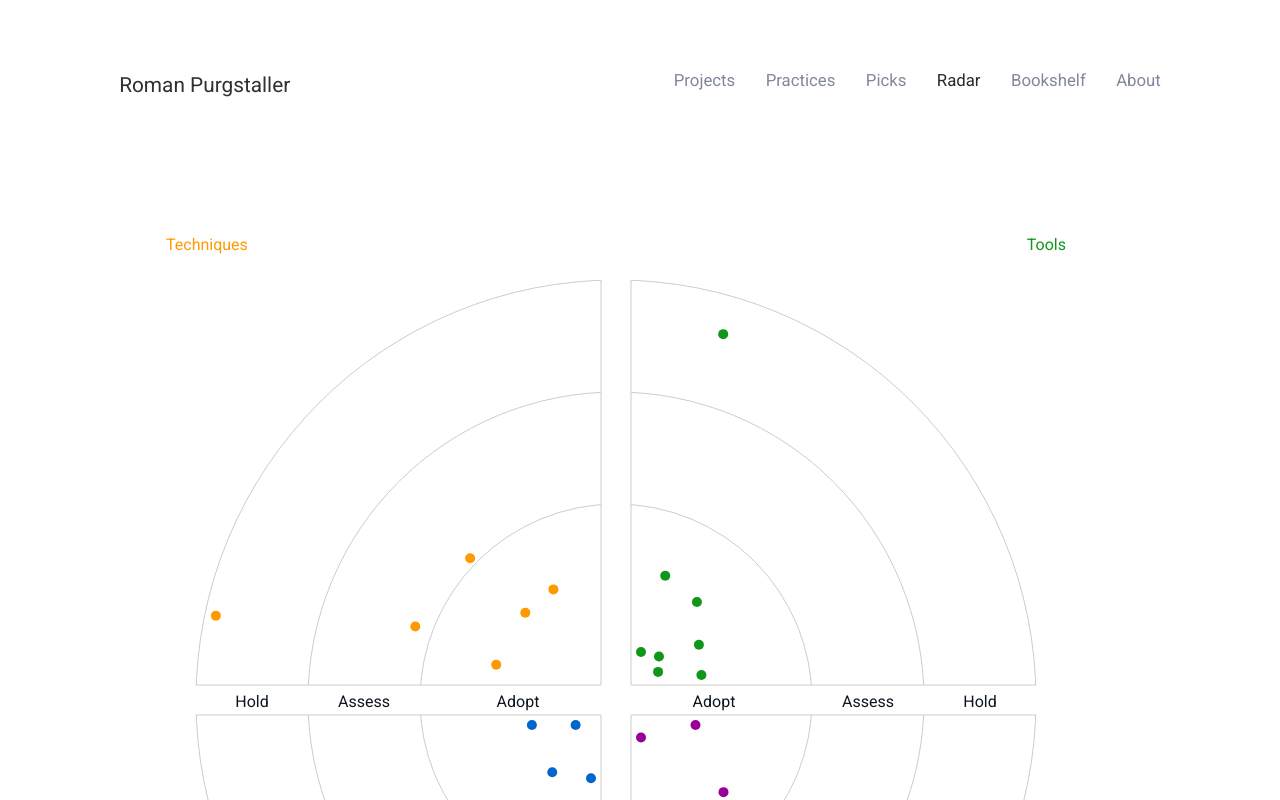
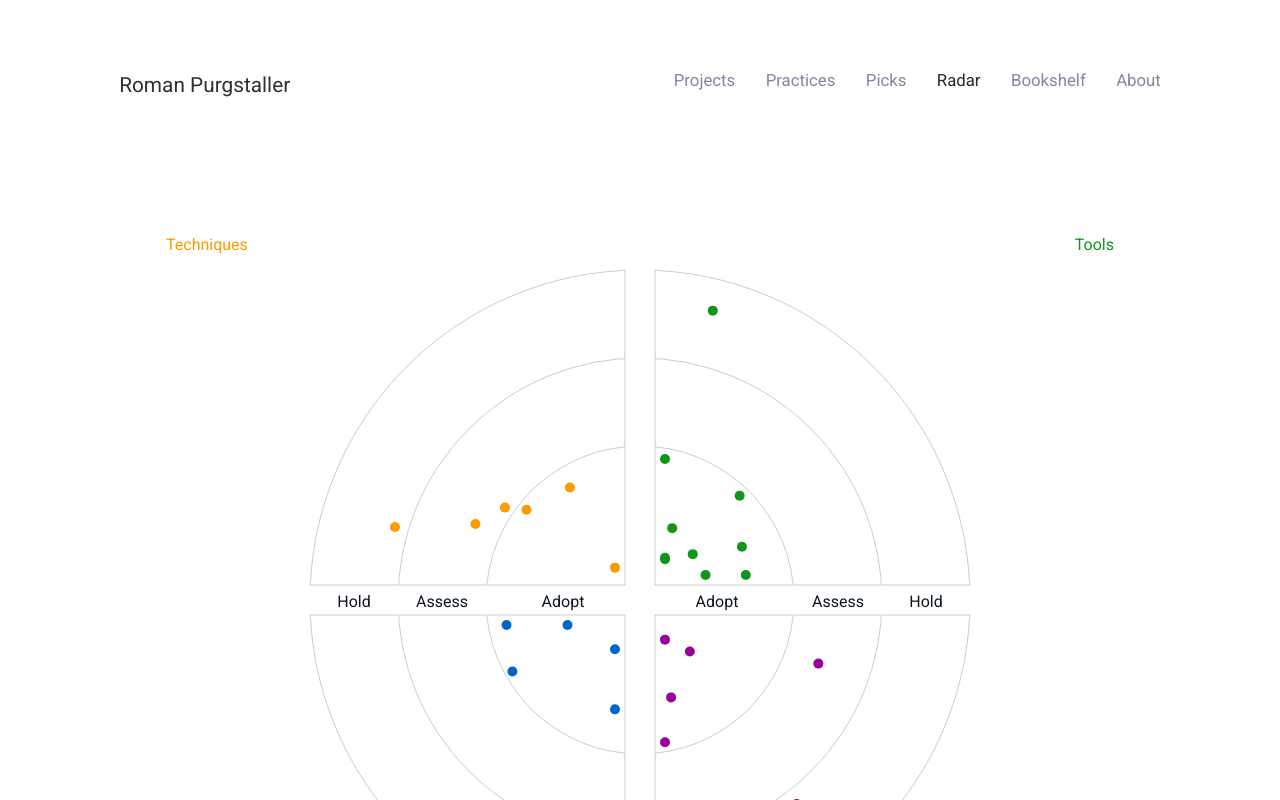
Before and after one commit to rpurgstaller/portfolio-website-react, a React (Create React App) app: page /radar in a window 1280 px wide. Shown: the top 800 px of the page. Built offline with nearby package versions, Linux system fonts and the light colour scheme.

Commit message:
refactor radar

```diff
--- a/src/components/Radar.js
+++ b/src/components/Radar.js
@@ -1,13 +1,15 @@
 import { radarData } from "./RadarData";
+import { useState } from "react";
 
-const size = 1000;
-const border = size / 2;
+const width = 1048;
+const height = 800;
+// const border = sizeX / 2;
 
-const ringSize = 140;
+const ringSize = 110;
 const centerOffset = 60;
 
 const ringsCfg = radarData.rings;
-const radii = ringsCfg.map(ring => ring.radius * ringSize);
+const radii = ringsCfg.map(ring => ring.radiusMultiplier * ringSize);
 
 const quadrantSepSize = 30;
 const quadrantBorderSize = quadrantSepSize/2;
@@ -174,78 +176,62 @@ function Segment(quadrant, ring) {
     }
 }
 
-const CustomBlip = ({ ring, quadrant, name, color, idx }) => {
-    let segment = Segment(quadrant, ring);
-
-    let point = segment.randomPoint();
-
-    let x = point.x;
-    let y = point.y;
-
-    console.log({name, quadrant, ring, x, y});
+const CustomBlip = ({ ring, quadrant, name, color, idx, onTooltipShow, onTooltipHide, x, y }) => {
     return (
         <circle
             key={idx}
+            className="radar-blip"
             cx={x}
             cy={y}
             r="5"
             fill={color}
-        >
-            <title>{name}</title>
-        </circle>
+            onMouseEnter={() => onTooltipShow({name, x, y})}
+            onMouseLeave={() => onTooltipHide()}
+        />
     );
 }
 
-export default function Radar() {
-    // checkout: https://opensource.zalando.com/tech-radar/# + https://www.thoughtworks.com/radar
-    // Try svg tooltip: www.npmjs.com/package/react-svg-tooltip
-    const { quadrants, rings, blips } = radarData;
-
-    const backgroundColor = "#ffffffff";
-    const lineStroke = "#ccc";
+const RadarSVG = ({blips, rings, quadrants}) => {
+    const [tooltip, setTooltip] = useState(null);
 
     const radius = rings.length * ringSize;
 
+    const handleTooltipShow = (data) => {
+        setTooltip(data);
+    };
+
+    const handleTooltipHide = () => {
+        setTooltip(null);
+    };
+
     return (
-        <div className="content-container">
-            <svg width={size} height={size} viewBox={`0 0 ${size} ${size}`}>
-                <g transform={`translate(${border},${border})scale(1)`}>
+        <svg width={width} height={height} viewBox={`0 0 ${width} ${height}`} className="radar-svg">
+                <g transform={`translate(${width/2},${height/2})scale(1)`}>
                     {/* Background */}
                     <rect
-                        key="background"
-                        x="0"
-                        y="0"
-                        width={size}
-                        height={size}
-                        fill= {backgroundColor}
+                        key="radar-background"
+                        className="radar-background"
+                        width={width}
+                        height={height}
                     />
                     {/* Draw rings */}
                     {
                         rings.map((ring, i) => (
                             <circle
-                                key={i}
-                                cx="0"
-                                cy="0"
-                                r={ring.radius * ringSize}
-                                fill="none"
-                                stroke={lineStroke}
-                                strokeWidth="1"
+                                key={`radar-ring-${i}`}
+                                className="radar-ring"
+                                r={ring.radius}
                             />
                     ))}
                     {/* Draw quadrants */}
                     {
                         quadrants.map((quadrant, i) => (
-                            <g key={i}>
-                                {/* <path
-                                    d={`M${center},${center} L${center + (i % 2 === 0 ? 1 : -1) * 300},${center} A300,300 0 0,${i < 2 ? 0 : 1} ${center + (i % 2 === 0 ? -1 : 1) * 300},${center} Z`}
-                                    fill={quadrant.color}
-                                    opacity="0.1"
-                                /> */}
+                            <g key={`radar-quadrant-group-${i}`}>
                                 <text
-                                    key={"t"+i}
-                                    x={(i % 2 === 0 ? -border+50 : border-50)}
-                                    y={(i < 2 ? -border+50 : border-50)}
-                                    textAnchor={(i % 2 === 0 ? "start" : "end")}
+                                    key={`radar-quadrant-label-${i}`}
+                                    className={`radar-quadrant-label quadrant-${i}`}
+                                    x={quadrant.x}
+                                    y={quadrant.y}
                                     fill={quadrant.color}
                                 >
                                     {quadrant.name}
@@ -255,41 +241,38 @@ export default function Radar() {
                     }
                     {/*separate quadrants*/}
                     {
-                        <g>
-                            <rect key="x1" x={-border} y={-quadrantBorderSize} width={size} height={quadrantSepSize} fill={backgroundColor} />
-                            <rect key="x2" x={-quadrantBorderSize} y={-border} width={quadrantSepSize} height={size} fill={backgroundColor} />
+                        <g key="radar-separators">
+                            <rect key="radar-separator-rect-0" className="radar-quadrant-separator" x={-width/2} y={-quadrantBorderSize} width={width} height={quadrantSepSize} />
+                            <rect key="radar-separator-rect-1" className="radar-quadrant-separator" x={-quadrantBorderSize} y={-height/2} width={quadrantSepSize} height={height} />
 
-                            <line key="y1" x1={-quadrantBorderSize} y1={-quadrantBorderSize} x2={-radius} y2={-quadrantBorderSize} stroke={lineStroke}/>
-                            <line key="y2" x1={quadrantBorderSize} y1={-quadrantBorderSize} x2={radius} y2={-quadrantBorderSize} stroke={lineStroke}/>
-                            <line key="y3" x1={-quadrantBorderSize} y1={quadrantBorderSize} x2={-radius} y2={quadrantBorderSize} stroke={lineStroke}/>
-                            <line key="y4" x1={quadrantBorderSize} y1={quadrantBorderSize} x2={radius} y2={quadrantBorderSize} stroke={lineStroke}/>
+                            <line key="radar-separator-line-0" className="radar-separator-line" x1={-quadrantBorderSize} y1={-quadrantBorderSize} x2={-radius} y2={-quadrantBorderSize} />
+                            <line key="radar-separator-line-1" className="radar-separator-line" x1={quadrantBorderSize} y1={-quadrantBorderSize} x2={radius} y2={-quadrantBorderSize} />
+                            <line key="radar-separator-line-2" className="radar-separator-line" x1={-quadrantBorderSize} y1={quadrantBorderSize} x2={-radius} y2={quadrantBorderSize} />
+                            <line key="radar-separator-line-3" className="radar-separator-line" x1={quadrantBorderSize} y1={quadrantBorderSize} x2={radius} y2={quadrantBorderSize} />
 
-                            <line key="z1" x1={-quadrantBorderSize} y1={-quadrantBorderSize} x2={-quadrantBorderSize} y2={-radius} stroke={lineStroke}/>
-                            <line key="z2" x1={quadrantBorderSize} y1={-quadrantBorderSize} x2={quadrantBorderSize} y2={-radius} stroke={lineStroke}/>
-                            <line key="z3" x1={-quadrantBorderSize} y1={quadrantBorderSize} x2={-quadrantBorderSize} y2={radius} stroke={lineStroke}/>
-                            <line key="z4" x1={quadrantBorderSize} y1={quadrantBorderSize} x2={quadrantBorderSize} y2={radius} stroke={lineStroke}/>
+                            <line key="radar-separator-line-4" className="radar-separator-line" x1={-quadrantBorderSize} y1={-quadrantBorderSize} x2={-quadrantBorderSize} y2={-radius} />
+                            <line key="radar-separator-line-5" className="radar-separator-line" x1={quadrantBorderSize} y1={-quadrantBorderSize} x2={quadrantBorderSize} y2={-radius} />
+                            <line key="radar-separator-line-6" className="radar-separator-line" x1={-quadrantBorderSize} y1={quadrantBorderSize} x2={-quadrantBorderSize} y2={radius} />
+                            <line key="radar-separator-line-7" className="radar-separator-line" x1={quadrantBorderSize} y1={quadrantBorderSize} x2={quadrantBorderSize} y2={radius} />
                         </g>
                     }
                     {/* Label rings} */}
                     {
                         rings.map((ring, i) => (
-                            <g>
+                            <g key={`radar-ring-labels-${i}`}>
                                 <text
-                                    key={"ring_txt_-"+i}
-                                    x={(i==0 ? (ring.radius/2 * ringSize) * -1 : (rings[i-1].radius + 0.4) * ringSize * -1)}
-                                    y={quadrantSepSize/2 - 16/2}
-                                    textAnchor="middle"
-                                    fill={"#0d161f"}
-                                    fontSize="16px"
+                                    key={`radar-ring-label-left-${i}`}
+                                    className="radar-ring-label"
+                                    x={ring.labelX * -1}
+                                    y={ring.labelY}
                                 >
                                     {ring.name}
                                 </text>
                                 <text
-                                    key={"ring_txt_"+i}
-                                    x={(i==0 ? (ring.radius/2 * ringSize) : (rings[i-1].radius + 0.4) * ringSize)}
-                                    y={quadrantSepSize/2 - 16/2}
-                                    textAnchor="middle"
-                                    fill={"#0d161f"}
+                                    key={`radar-ring-label-right-${i}`}
+                                    className="radar-ring-label"
+                                    x={ring.labelX}
+                                    y={ring.labelY}
                                 >
                                     {ring.name}
                                 </text>
@@ -297,17 +280,79 @@ export default function Radar() {
                             </g>
                     ))}
                     {/* Draw blips */}
-                    {blips.map((blip, idx) => (
+                    {blips.map((blip, idx) => {
+                        return (
                             <CustomBlip
                                 ring={blip.ring}
                                 name={blip.name}
                                 color={quadrants[blip.quadrant].color}
                                 idx={idx}
                                 quadrant={blip.quadrant}
+                                onTooltipShow={handleTooltipShow}
+                                onTooltipHide={handleTooltipHide}
+                                x={blip.x}
+                                y={blip.y}
                             />
-                    ))}
+                        );
+                    })}
+                    {/* Render tooltip */}
+                    {tooltip && (
+                        <g key="radar-tooltip">
+                            <rect
+                                key="radar-tooltip-background"
+                                className="radar-tooltip-background"
+                                x={tooltip.x + 10}
+                                y={tooltip.y - 20}
+                                width={tooltip.name.length * 7 + 16}
+                                height={24}
+                            />
+                            <text
+                                key="radar-tooltip-text"
+                                className="radar-tooltip"
+                                x={tooltip.x + 18}
+                                y={tooltip.y - 5}
+                            >
+                                {tooltip.name}
+                            </text>
+                        </g>
+                    )}
                 </g>
             </svg>
+    )
+};
+
+export default function Radar() {
+    // checkout: https://opensource.zalando.com/tech-radar/# + https://www.thoughtworks.com/radar
+    // Try svg tooltip: www.npmjs.com/package/react-svg-tooltip
+
+    const { quadrants, rings, blips } = radarData;
+
+    blips.forEach((blip, idx) => {
+        const segment = Segment(blip.quadrant, blip.ring);
+        const point = segment.randomPoint();
+        blip.x = point.x;
+        blip.y = point.y;
+    });
+
+    rings.forEach((ring, i) => {
+        ring.radius = ring.radiusMultiplier * ringSize;
+        ring.labelX = (i==0 ? (ring.radiusMultiplier/2 * ringSize) : (rings[i-1].radiusMultiplier + 0.4) * ringSize);
+        ring.labelY = quadrantSepSize/2 - 16/2;
+    });
+
+    quadrants.forEach((quadrant, i) => {
+        quadrant.x = (i % 2 === 0 ? -(width/2) + 50 : (width/2) - 50);
+        quadrant.y = (i < 2 ? -(height/2) + 50 : (height/2) - 50);
+    });
+
+    return (
+        <div className="content-container">
+            <RadarSVG
+                blips={blips}
+                rings={rings}
+                quadrants={quadrants}
+            />
+
         </div>
     );
 
--- a/src/components/RadarData.js
+++ b/src/components/RadarData.js
@@ -6,9 +6,9 @@ export const radarData = {
     { name: "Languages & Frameworks", color: "#990099" },
   ],
   rings: [
-    { name: "Adopt", radius: 1.4 },
-    { name: "Assess", radius: 2.2 },
-    { name: "Hold", radius: 3 },
+    { name: "Adopt", radiusMultiplier: 1.4 },
+    { name: "Assess", radiusMultiplier: 2.2 },
+    { name: "Hold", radiusMultiplier: 3 },
   ],
   blips: [
     {
@@ -80,6 +80,18 @@ export const radarData = {
       description:
         "I use Syncthing to sync files between my devices. It's a cool alternative to cloud-services, " +
         "especially for sensitive data like my KeePass database.",
+    },
+    {
+      name: "omnitools",
+      quadrant: 1,
+      ring: 0,
+      description: "",
+    },
+    {
+      name: "prism.tools",
+      quadrant: 1,
+      ring: 0,
+      description: "",
     },
     {
       name: "The Stack Overflow Podcast",
--- a/src/index.js
+++ b/src/index.js
@@ -8,6 +8,7 @@ import "./styles/bookshelf.scss";
 import "./styles/projects.scss";
 import "./styles/about.scss";
 import "./styles/copyright.scss";
+import "./styles/radar.scss";
 import App from "./App";
 
 const root = ReactDOM.createRoot(document.getElementById("root"));
--- /dev/null
+++ b/src/styles/radar.scss
@@ -0,0 +1,67 @@
+@import './shared/colors';
+@import './shared/responsive';
+@import './shared/typo';
+
+.radar-svg {
+  width: 100%;
+  height: auto;
+}
+
+.radar-background {
+  fill: #ffffffff;
+}
+
+.radar-ring {
+  fill: none;
+  stroke: #ccc;
+  stroke-width: 1;
+}
+
+.radar-ring-label {
+  fill: #0d161f;
+  font-size: 16px;
+  text-anchor: middle;
+}
+
+.radar-quadrant-separator {
+  fill: #ffffffff;
+}
+
+.radar-separator-line {
+  stroke: #ccc;
+}
+
+.radar-quadrant-label {
+  text-anchor: start;
+
+  &.quadrant-1,
+  &.quadrant-3 {
+    text-anchor: end;
+  }
+}
+
+.radar-blip {
+  cursor: pointer;
+  transition: r 0.2s ease;
+
+  &:hover {
+    r: 7;
+  }
+}
+
+.radar-tooltip {
+  fill: #333;
+  font-size: 12px;
+  font-weight: bold;
+  pointer-events: none;
+
+  // SVG text doesn't support background/padding like HTML,
+  // so this is handled via <foreignObject> or positioned <rect> + <text>
+}
+
+.radar-tooltip-background {
+  fill: white;
+  rx: 4;
+  ry: 4;
+  filter: drop-shadow(0 2px 8px rgba(0, 0, 0, 0.15));
+}
```
Lines whose indentation alone changed are shown as unchanged.
